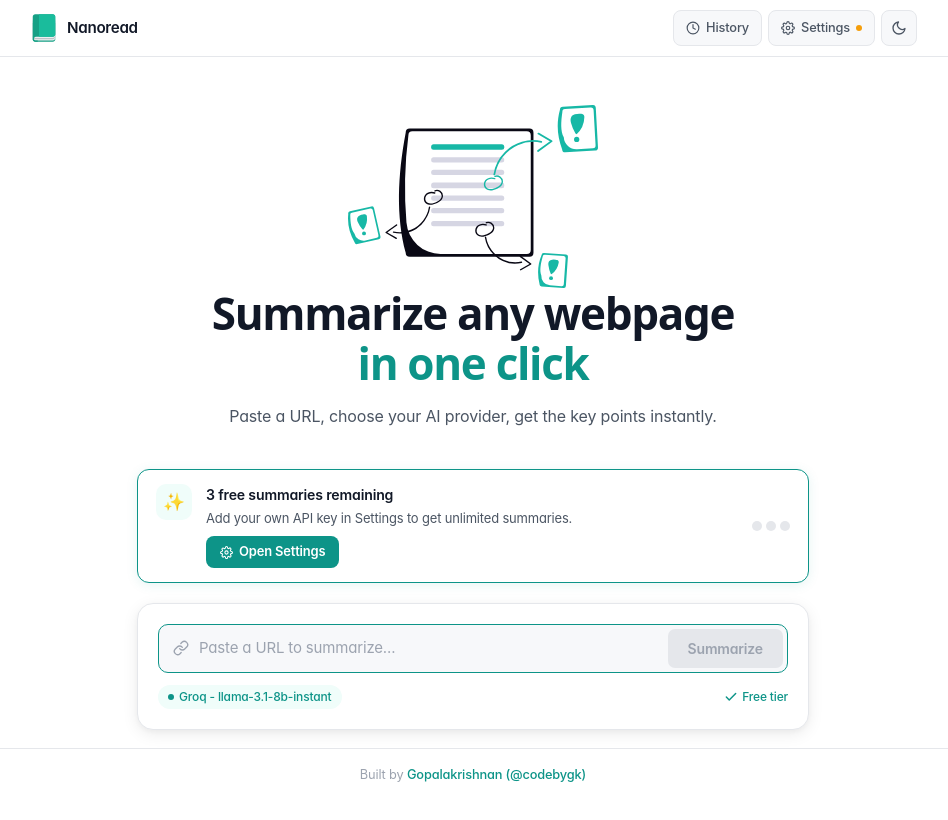
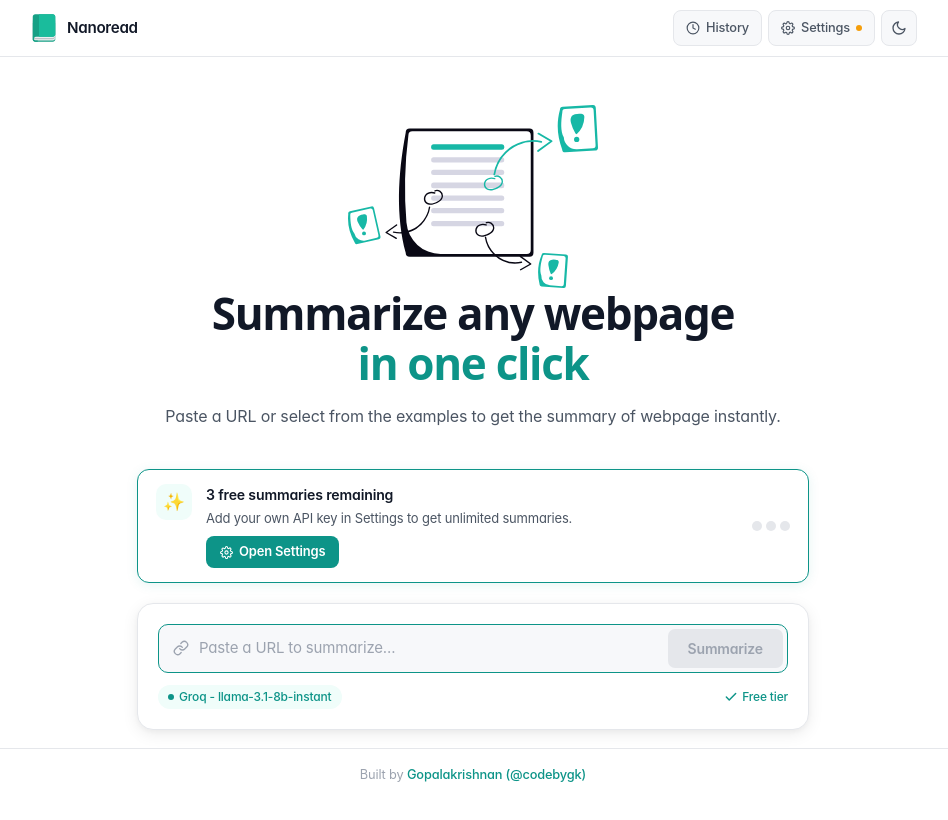
Before and after one commit to codebygk/nanoread, a Next.js app: page / in a window 1280 px wide. Shown: the top 820 px of the page, without its empty margins (167-1115 px from the left). Built offline with nearby package versions, Linux system fonts and the light colour scheme; no server answers; the database is empty.

Commit message:
Updated the hint message.

```diff
--- a/app/page.tsx
+++ b/app/page.tsx
@@ -184,7 +184,7 @@
             fontWeight:    400,
             letterSpacing: "-0.01em",
           }}>
-            Paste a URL, choose your AI provider, get the key points instantly.
+            Paste a URL or select from the examples to get the summary of webpage instantly.
           </p>
         </div>
 
```
